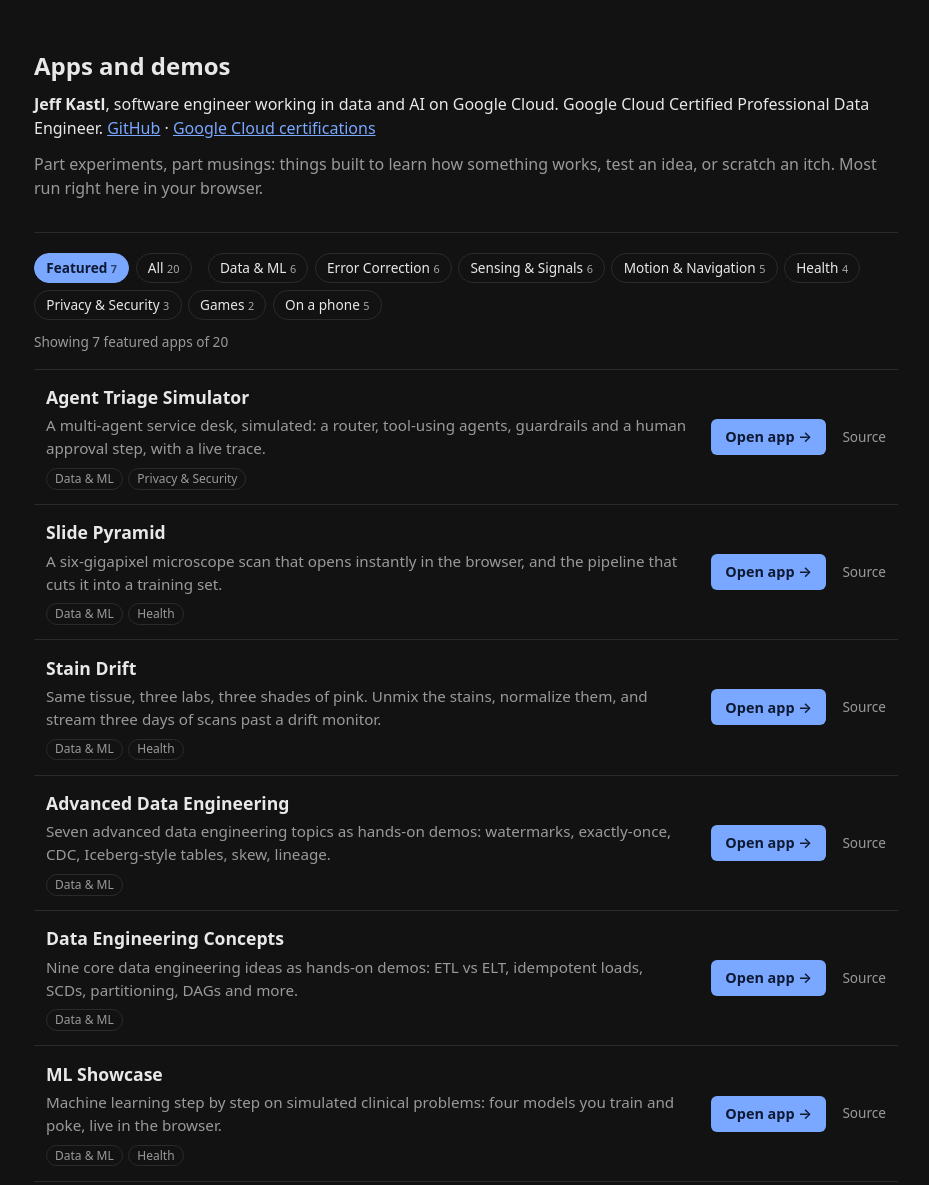
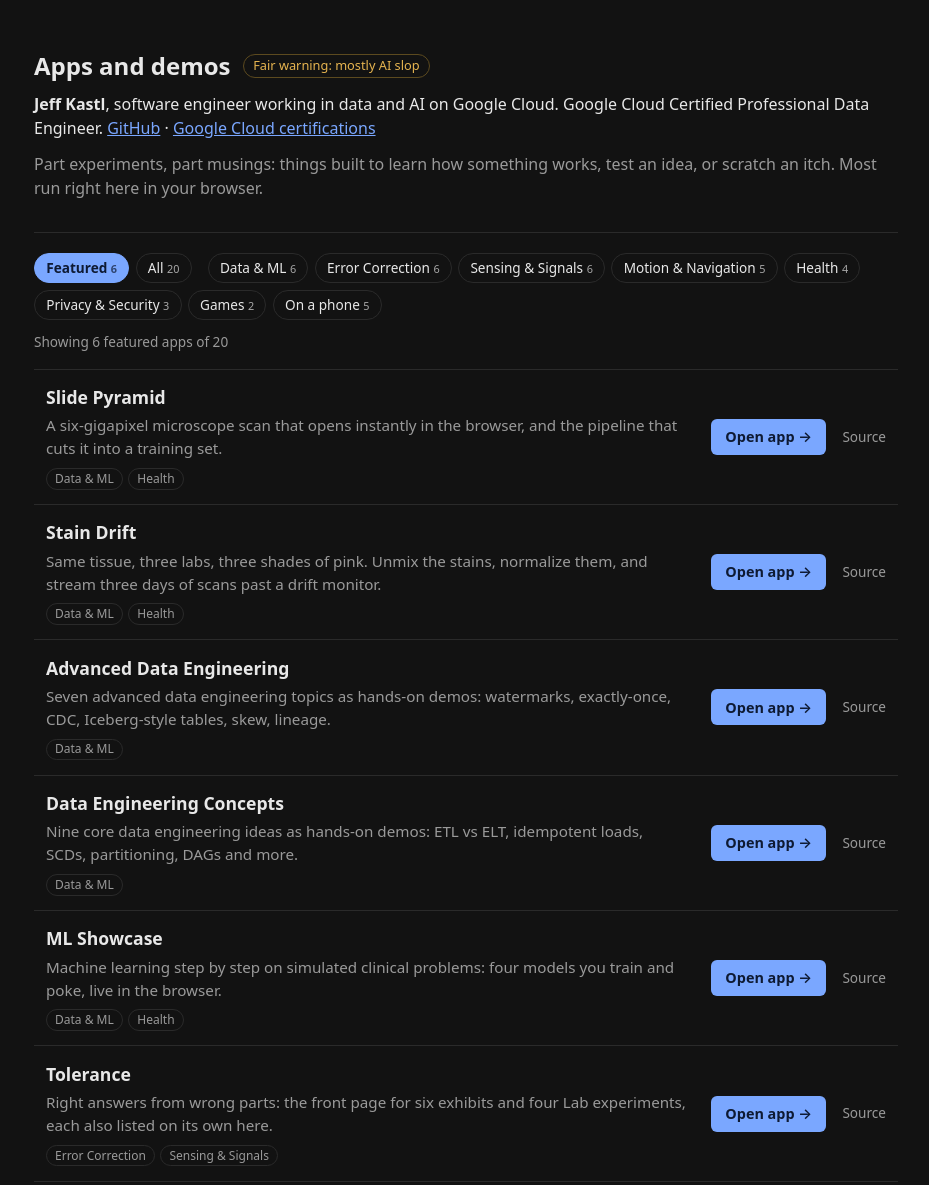
Before and after one commit to jkastl/jkastl.github.io, a plain HTML site: page index.html in a window 1280 px wide. Shown: the top 1185 px of the page, without its empty margins (174-1103 px from the left). Drawn offline with Linux system fonts and the light colour scheme.

Commit message:
Unfeature Agent Triage and flag the page as mostly AI slop
Agent Triage Simulator keeps its tile but leaves the featured view; the
other six are renumbered 1 to 6 in the same order. A small amber note
beside the page title says the content is mostly AI slop.

Co-Authored-By: Claude Fable 5.2 <noreply@anthropic.com>
Claude-Session: https://claude.ai/code/session_01RwJMnNianKPEqcRxYvwW88

```diff
--- a/index.html
+++ b/index.html
@@ -25,6 +25,8 @@
       --accent-hover: #9dbfff;
       --on-accent: #0e1a33;
       --tile-hover: #212121;
+      --warn: #e6b450;
+      --warn-line: #5c4a1f;
     }
     * { box-sizing: border-box; }
     [hidden] { display: none !important; }
@@ -39,9 +41,25 @@
       margin: 0 auto;
       padding: 3rem 1rem;
     }
+    /* The title and its caveat share a row, and wrap on a narrow screen. */
+    .head {
+      display: flex;
+      flex-wrap: wrap;
+      align-items: center;
+      gap: 0.35rem 0.75rem;
+      margin: 0 0 0.5rem;
+    }
     h1 {
       font-size: 1.5rem;
-      margin: 0 0 0.5rem;
+      margin: 0;
+    }
+    .slop {
+      margin: 0;
+      padding: 0.1rem 0.6rem;
+      border: 1px solid var(--warn-line);
+      border-radius: 999px;
+      color: var(--warn);
+      font-size: 0.8rem;
     }
     .who {
       margin: 0 0 0.75rem;
@@ -264,7 +282,10 @@
 </head>
 <body>
   <main>
-    <h1>Apps and demos</h1>
+    <div class="head">
+      <h1>Apps and demos</h1>
+      <p class="slop">Fair warning: mostly AI slop</p>
+    </div>
     <p class="who"><strong>Jeff Kastl</strong>, software engineer working in data and AI on Google Cloud. Google Cloud Certified Professional Data Engineer. <a href="https://github.com/jkastl">GitHub</a> · <a href="https://www.credly.com/users/jeff-kastl/badges/credly">Google Cloud certifications</a></p>
     <p class="lead">Part experiments, part musings: things built to learn how something works, test an idea, or scratch an itch. Most run right here in your browser.</p>
     <!-- Featured (the default, shown with no URL hash) and All are views, not tags; the rest match data-tags. -->
@@ -282,7 +303,7 @@
     </div>
     <p class="status" id="status" hidden><span id="shown">Showing all 20 apps</span></p>
     <ul id="apps">
-        <li data-featured="4" data-tags="data">
+        <li data-featured="3" data-tags="data">
           <h2 class="name">Advanced Data Engineering</h2>
           <p class="desc">Seven advanced data engineering topics as hands-on demos: watermarks, exactly-once, CDC, Iceberg-style tables, skew, lineage.</p>
           <div class="tags">
@@ -293,7 +314,7 @@
             <a class="repo" href="https://github.com/jkastl/data-eng-advanced" aria-label="Source for Advanced Data Engineering">Source</a>
           </div>
         </li>
-        <li data-featured="1" data-tags="data privacy">
+        <li data-tags="data privacy">
           <h2 class="name">Agent Triage Simulator</h2>
           <p class="desc">A multi-agent service desk, simulated: a router, tool-using agents, guardrails and a human approval step, with a live trace.</p>
           <div class="tags">
@@ -305,7 +326,7 @@
             <a class="repo" href="https://github.com/jkastl/jkastl.github.io/tree/main/agent-triage" aria-label="Source for Agent Triage Simulator">Source</a>
           </div>
         </li>
-        <li data-featured="5" data-tags="data">
+        <li data-featured="4" data-tags="data">
           <h2 class="name">Data Engineering Concepts</h2>
           <p class="desc">Nine core data engineering ideas as hands-on demos: ETL vs ELT, idempotent loads, SCDs, partitioning, DAGs and more.</p>
           <div class="tags">
@@ -348,7 +369,7 @@
             <a class="repo" href="https://github.com/jkastl/tolerance/tree/main/pulse-ox" aria-label="Source for Light Through a Finger">Source</a>
           </div>
         </li>
-        <li data-featured="6" data-tags="data health">
+        <li data-featured="5" data-tags="data health">
           <h2 class="name">ML Showcase</h2>
           <p class="desc">Machine learning step by step on simulated clinical problems: four models you train and poke, live in the browser.</p>
           <div class="tags">
@@ -395,7 +416,7 @@
             <a class="repo" href="https://github.com/jkastl/scroll-report" aria-label="Source for Scroll Report">Source</a>
           </div>
         </li>
-        <li data-featured="2" data-tags="data health">
+        <li data-featured="1" data-tags="data health">
           <h2 class="name">Slide Pyramid</h2>
           <p class="desc">A six-gigapixel microscope scan that opens instantly in the browser, and the pipeline that cuts it into a training set.</p>
           <div class="tags">
@@ -407,7 +428,7 @@
             <a class="repo" href="https://github.com/jkastl/jkastl.github.io/tree/main/slide-pyramid" aria-label="Source for Slide Pyramid">Source</a>
           </div>
         </li>
-        <li data-featured="3" data-tags="data health">
+        <li data-featured="2" data-tags="data health">
           <h2 class="name">Stain Drift</h2>
           <p class="desc">Same tissue, three labs, three shades of pink. Unmix the stains, normalize them, and stream three days of scans past a drift monitor.</p>
           <div class="tags">
@@ -454,7 +475,7 @@
             <a class="repo" href="https://github.com/jkastl/tolerance/tree/main/vote" aria-label="Source for The Vote">Source</a>
           </div>
         </li>
-        <li data-featured="7" data-tags="error sensing">
+        <li data-featured="6" data-tags="error sensing">
           <h2 class="name">Tolerance</h2>
           <p class="desc">Right answers from wrong parts: the front page for six exhibits and four Lab experiments, each also listed on its own here.</p>
           <div class="tags">
```
